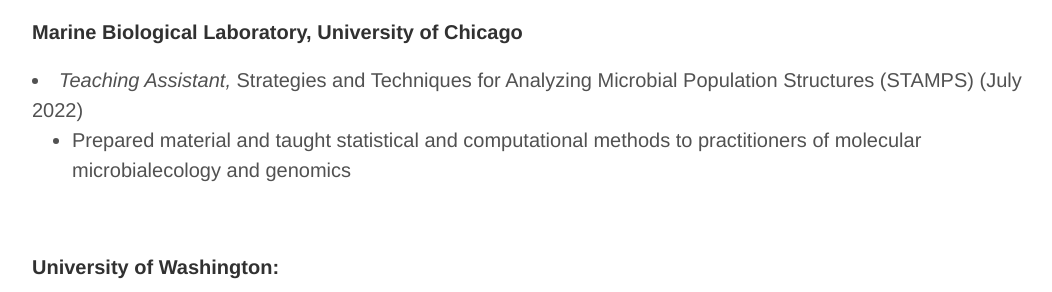
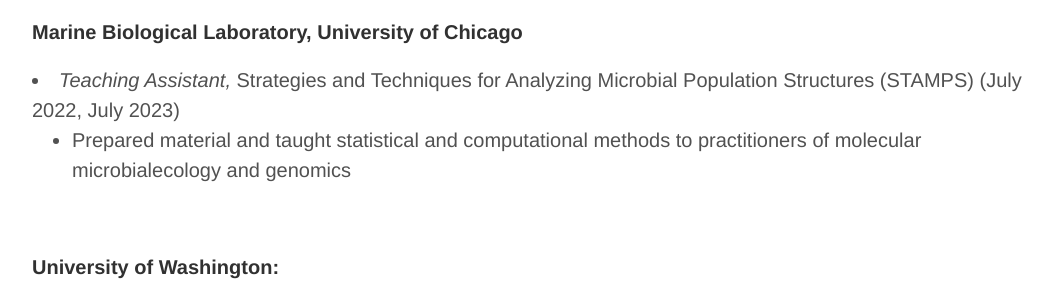
Before and after one commit to svteichman/svteichman.github.io, a Jekyll site: the page built from teaching.html, in a window 1280 px wide. Shown: the part 189-481 px from the top of the page, without its empty margins (108-1160 px from the left). Built offline with Jekyll 4.4.1, drawn with Linux system fonts in a browser that asks for light colours.

Commit message:
Update teaching.html (add 2023 stamps)

```diff
--- a/teaching.html
+++ b/teaching.html
@@ -13,7 +13,7 @@
 
 <h4>Marine Biological Laboratory, University of Chicago</h4>
 <p class="content">
-    <li> <i>Teaching Assistant,</i> Strategies and Techniques for Analyzing Microbial Population Structures (STAMPS) (July 2022) </li>
+    <li> <i>Teaching Assistant,</i> Strategies and Techniques for Analyzing Microbial Population Structures (STAMPS) (July 2022, July 2023) </li>
         <ul><li> Prepared material and taught statistical and computational methods to practitioners of molecular microbialecology and genomics </ul></li>
 <br/>
 </p>
```
